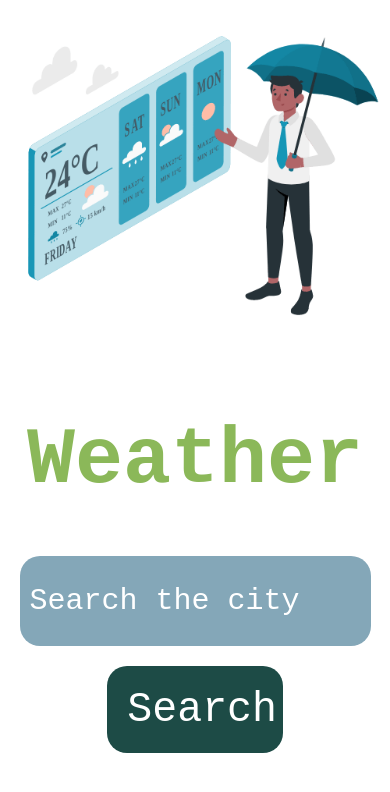
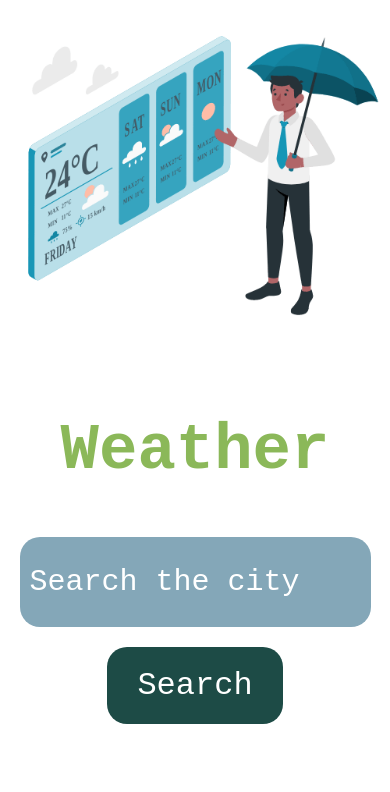
Before and after one commit to joseph625/Weather, a React (Create React App) app: page / in a window 390 px wide. Shown: the top 792 px of the page. Built offline with nearby package versions, Linux system fonts and the light colour scheme.

Commit message:
Update style.css

```diff
--- a/public/style.css
+++ b/public/style.css
@@ -135,6 +135,16 @@ footer{
     }
 }
 
+@media only screen and (max-width: 450px){
+    .left > h1{
+        font-size: 4rem;
+    }
+    .left > a > button{
+        font-size: 2rem;
+    }
+
+}
+
 @media only screen and (max-width: 430px){
     ul li{
         font-size: 3rem;
```
